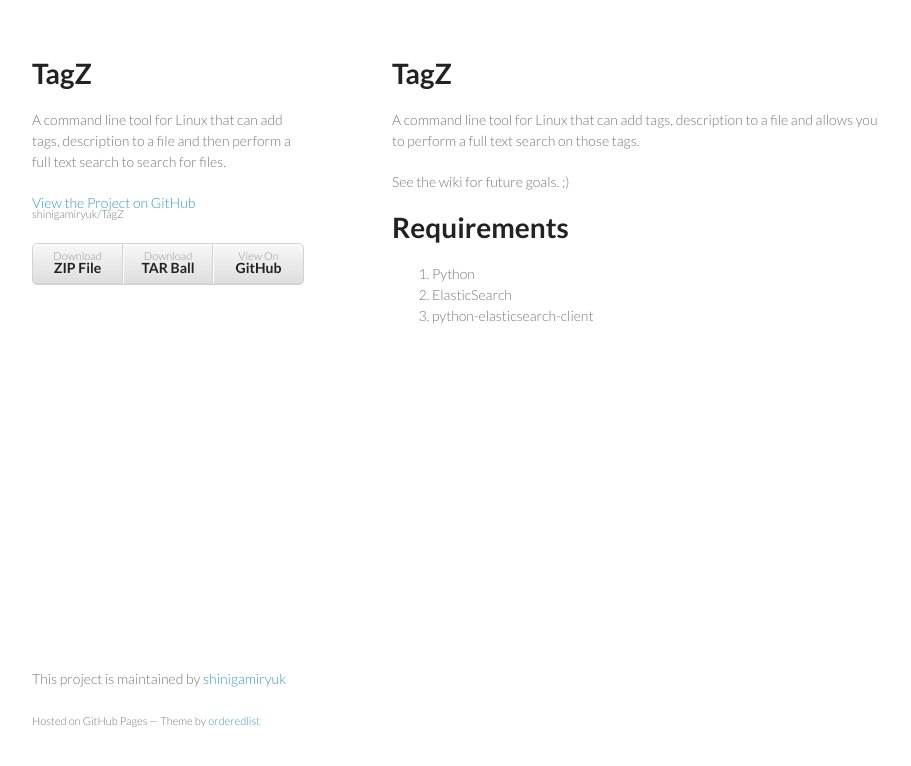
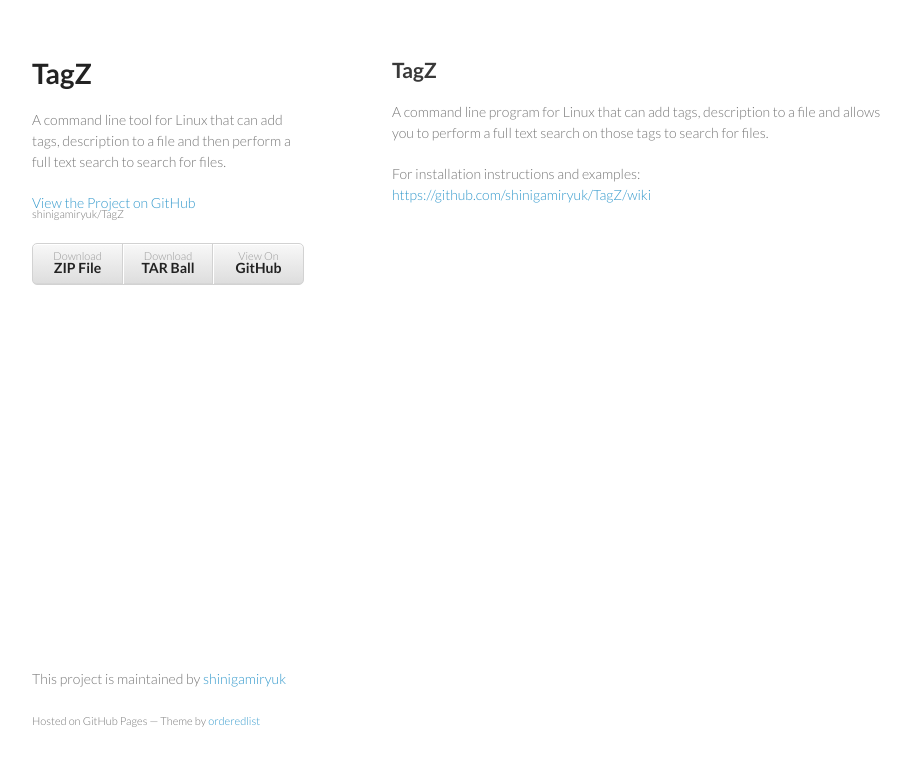
Before and after one commit to vicgc/KTagZ, a plain HTML site: page index.html in a window 1280 px wide. Shown: the whole page, without its empty margins (178-1089 px from the left). Drawn offline with Linux system fonts and the light colour scheme.

Commit message:
Create gh-pages branch via GitHub

```diff
--- a/index.html
+++ b/index.html
@@ -28,22 +28,13 @@
         </ul>
       </header>
       <section>
-        <h1>
-<a name="tagz" class="anchor" href="#tagz"><span class="octicon octicon-link"></span></a>TagZ</h1>
+        <h2>
+<a name="tagz" class="anchor" href="#tagz"><span class="octicon octicon-link"></span></a>TagZ</h2>
 
-<p>A command line tool for Linux that can add tags, description to a file and
-allows you to perform a full text search on those tags.</p>
+<p>A command line program for Linux that can add tags, description to a file and
+allows you to perform a full text search on those tags to search for files.</p>
 
-<p>See the wiki for future goals. ;)</p>
-
-<h1>
-<a name="requirements" class="anchor" href="#requirements"><span class="octicon octicon-link"></span></a>Requirements</h1>
-
-<ol>
-<li>Python</li>
-<li>ElasticSearch </li>
-<li>python-elasticsearch-client</li>
-</ol>
+<p>For installation instructions and examples: <a href="https://github.com/shinigamiryuk/TagZ/wiki">https://github.com/shinigamiryuk/TagZ/wiki</a></p>
       </section>
       <footer>
         <p>This project is maintained by <a href="https://github.com/shinigamiryuk">shinigamiryuk</a></p>
--- a/params.json
+++ b/params.json
@@ -1 +1 @@
-{"name":"TagZ","tagline":"A command line tool for Linux that can add tags, description to a file and then perform a full text search to search for files.","body":"TagZ\r\n======\r\n\r\nA command line tool for Linux that can add tags, description to a file and \r\nallows you to perform a full text search on those tags.\r\n\r\nSee the wiki for future goals. ;)\r\n\r\nRequirements\r\n==============\r\n\r\n1. Python\r\n2. ElasticSearch \r\n3. python-elasticsearch-client\r\n\r\n","google":"","note":"Don't delete this file! It's used internally to help with page regeneration."}
+{"name":"TagZ","tagline":"A command line tool for Linux that can add tags, description to a file and then perform a full text search to search for files.","body":"TagZ\r\n-------------\r\n\r\nA command line program for Linux that can add tags, description to a file and \r\nallows you to perform a full text search on those tags to search for files.\r\n\r\nFor installation instructions and examples: https://github.com/shinigamiryuk/TagZ/wiki\r\n","google":"","note":"Don't delete this file! It's used internally to help with page regeneration."}
```
